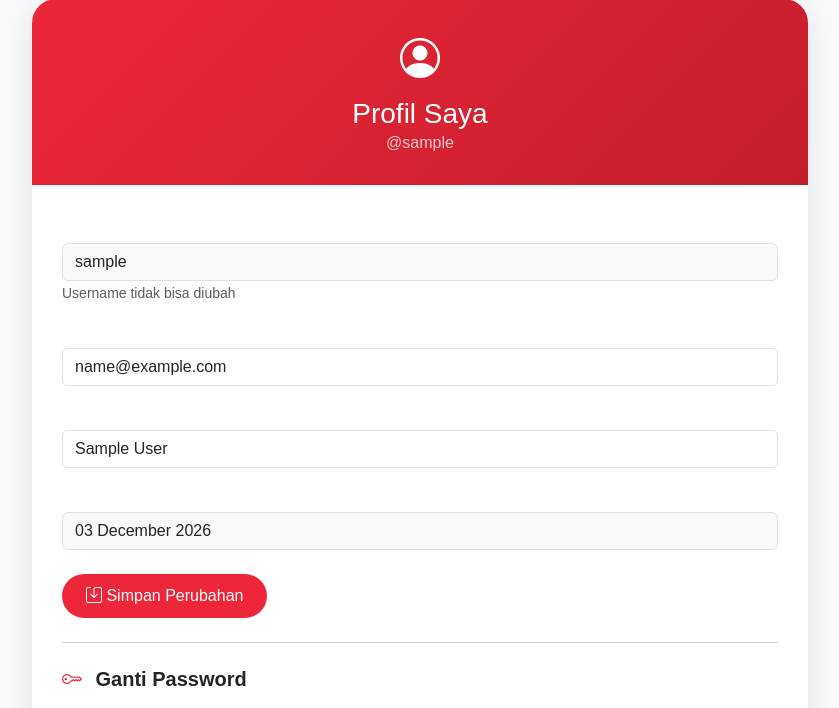
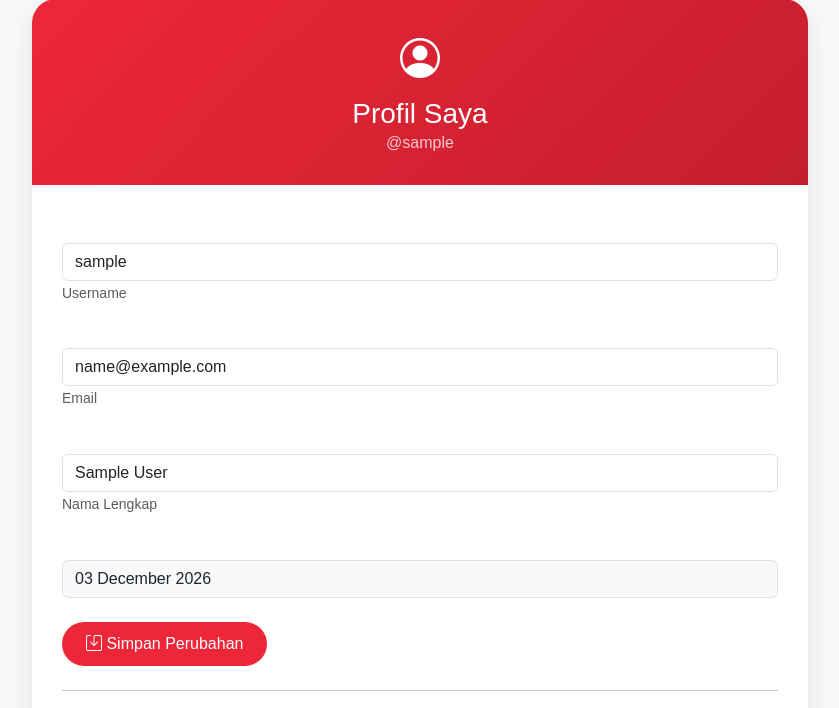
Before and after one commit to DeadFeXz/PROJECT-PWD-KELOMPOK, a PHP site: page /profile.php in a window 1280 px wide. Shown: the part 125-833 px from the top of the page, without its empty margins (220-1059 px from the left). Run offline with PHP 8.4, Linux system fonts and the light colour scheme; the visitor is signed in with stand-in values (Sample User, id 1).

Commit message:
Update kode

```diff
--- a/profile.php
+++ b/profile.php
@@ -28,14 +28,33 @@ $success = '';
 $error = '';
 $current_page = basename($_SERVER['PHP_SELF']);
 
-// Update profil
+// Update profil (termasuk username)
 if ($_SERVER['REQUEST_METHOD'] === 'POST' && isset($_POST['update_profile'])) {
+    $username = mysqli_real_escape_string($conn, $_POST['username']);
     $nama_lengkap = mysqli_real_escape_string($conn, $_POST['nama_lengkap']);
     $email = mysqli_real_escape_string($conn, $_POST['email']);
     $no_telpon = mysqli_real_escape_string($conn, $_POST['no_telpon'] ?? '');
     $alamat = mysqli_real_escape_string($conn, $_POST['alamat'] ?? '');
 
+    // Validasi username tidak boleh kosong
+    if (empty($username)) {
+        $error = "Username tidak boleh kosong!";
+    }
+    // Cek username duplikat (kecuali untuk user ini sendiri)
+    elseif ($username !== $user['username']) {
+        $check_username_sql = "SELECT id FROM users WHERE username = ? AND id != ?";
+        $check_username_stmt = mysqli_prepare($conn, $check_username_sql);
+        mysqli_stmt_bind_param($check_username_stmt, "si", $username, $user_id);
+        mysqli_stmt_execute($check_username_stmt);
+        $check_username_result = mysqli_stmt_get_result($check_username_stmt);
+
+        if (mysqli_num_rows($check_username_result) > 0) {
+            $error = "Username sudah digunakan oleh akun lain!";
+        }
+    }
+
     // Cek email duplikat
+    if (empty($error)) {
         $check_sql = "SELECT id FROM users WHERE email = ? AND id != ?";
         $check_stmt = mysqli_prepare($conn, $check_sql);
         mysqli_stmt_bind_param($check_stmt, "si", $email, $user_id);
@@ -44,14 +63,18 @@ if ($_SERVER['REQUEST_METHOD'] === 'POST' && isset($_POST['update_profile'])) {
 
         if (mysqli_num_rows($check_result) > 0) {
             $error = "Email sudah digunakan oleh akun lain!";
-    } else {
-        $update_sql = "UPDATE users SET nama_lengkap = ?, email = ?, no_telpon = ?, alamat = ? WHERE id = ?";
+        }
+    }
+
+    if (empty($error)) {
+        $update_sql = "UPDATE users SET username = ?, nama_lengkap = ?, email = ?, no_telpon = ?, alamat = ? WHERE id = ?";
         $update_stmt = mysqli_prepare($conn, $update_sql);
-        mysqli_stmt_bind_param($update_stmt, "ssssi", $nama_lengkap, $email, $no_telpon, $alamat, $user_id);
+        mysqli_stmt_bind_param($update_stmt, "sssssi", $username, $nama_lengkap, $email, $no_telpon, $alamat, $user_id);
 
         if (mysqli_stmt_execute($update_stmt)) {
             $_SESSION['nama_lengkap'] = $nama_lengkap;
             $_SESSION['email'] = $email;
+            $_SESSION['username'] = $username;
             $success = "Profil berhasil diupdate!";
 
             // Refresh data user
@@ -67,13 +90,12 @@ if ($_SERVER['REQUEST_METHOD'] === 'POST' && isset($_POST['update_profile'])) {
     }
 }
 
-// Ganti password (TANPA HASH - plain text)
+// Ganti password
 if ($_SERVER['REQUEST_METHOD'] === 'POST' && isset($_POST['change_password'])) {
     $current = $_POST['current_password'];
     $new = $_POST['new_password'];
     $confirm = $_POST['confirm_password'];
 
-    // Bandingkan plain text (langsung, tanpa password_verify)
     if ($current === $user['password']) {
         if ($new === $confirm) {
             if (strlen($new) >= 4) {
@@ -100,7 +122,7 @@ if ($_SERVER['REQUEST_METHOD'] === 'POST' && isset($_POST['change_password'])) {
 
 // Hapus akun
 if (isset($_GET['delete'])) {
-    // Hapus data terkait (orders dll) jika perlu
+    // Hapus data terkait (orders dll)
     mysqli_query($conn, "DELETE FROM orders WHERE user_id = $user_id");
     mysqli_query($conn, "DELETE FROM users WHERE id = $user_id");
     session_destroy();
@@ -232,26 +254,26 @@ if (isset($_GET['delete'])) {
                 </div>
             <?php endif; ?>
 
-            <!-- Form Edit Profil -->
+            <!-- Form Edit Profil (dengan username bisa diubah) -->
             <form method="POST">
                 <div class="mb-3">
                     <label class="form-label fw-bold">Username</label>
-                    <input type="text" class="form-control bg-light" value="<?= htmlspecialchars($user['username']) ?>" disabled>
-                    <small class="text-muted">Username tidak bisa diubah</small>
+                    <input type="text" name="username" class="form-control" value="<?= htmlspecialchars($user['username']) ?>" required>
+                    <small class="text-muted">Username</small>
                 </div>
 
                 <div class="mb-3">
                     <label class="form-label fw-bold">Email</label>
-                    <input type="email" name="email" class="form-control" value="<?= htmlspecialchars($user['email']) ?>" required>
+                    <input type="email" name="email" class="form-control" value="<?= htmlspecialchars($user['email']) ?>"
+                    required>
+                    <small class="text-muted">Email</small>
                 </div>
 
                 <div class="mb-3">
                     <label class="form-label fw-bold">Nama Lengkap</label>
                     <input type="text" name="nama_lengkap" class="form-control" value="<?= htmlspecialchars($user['nama_lengkap']) ?>" required>
+                    <small class="text-muted">Nama Lengkap</small>
                 </div>
-
-
-
 
                 <div class="mb-4">
                     <label class="form-label fw-bold">Bergabung Sejak</label>
```
Lines whose indentation alone changed are shown as unchanged.
